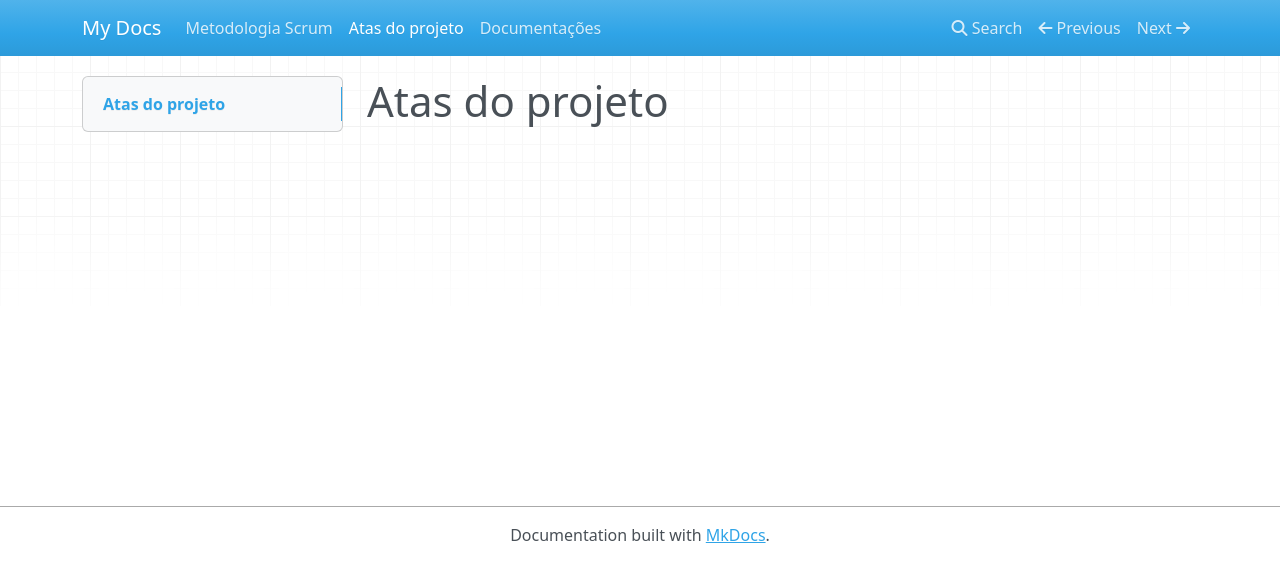
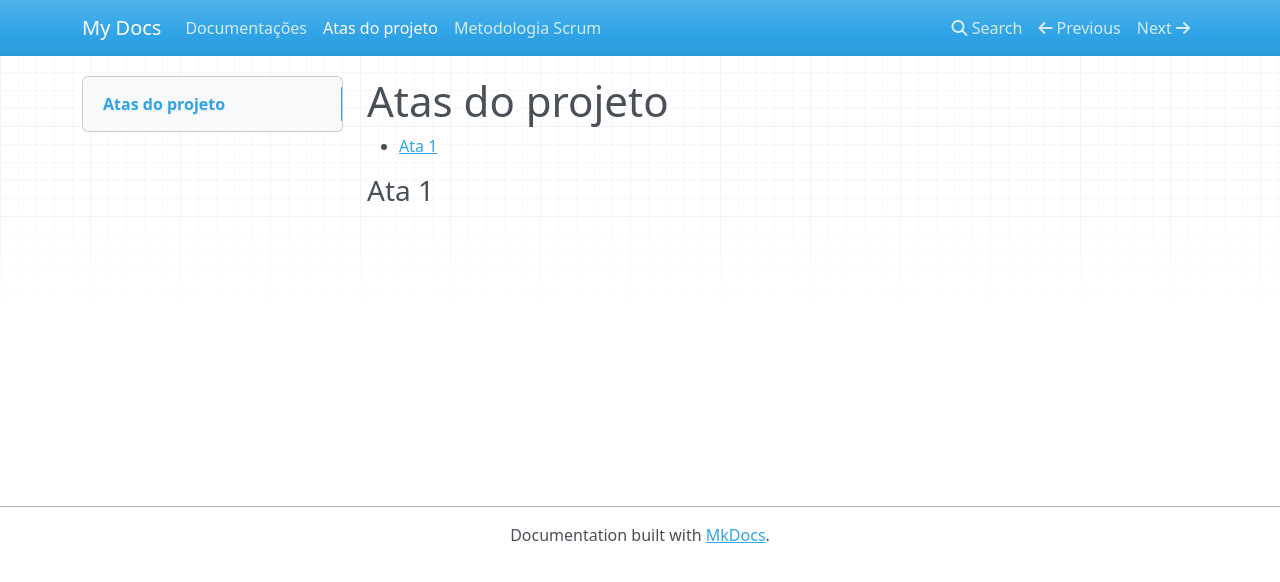
Before and after one commit to unb-mds/2023-2-Squad07, an MkDocs documentation site: the page built from docs/docs/ata.md, in a window 1280 px wide. Shown: the top 582 px of the page. Built offline with MkDocs 1.6.1, drawn with Linux system fonts in a browser that asks for light colours; nearby versions of some CDN libraries.

Commit message:
O campo dá ata está pronto

```diff
--- a/docs/docs/ata.md
+++ b/docs/docs/ata.md
@@ -1 +1,4 @@
 # Atas do projeto
+- [Ata 1](ata.md#ata-1)
+
+### Ata 1
```
Also changed, not shown: docs/docs/Cabeçalho.md (renamed from docs/docs/cabeçalho.md), docs/docs/scrum.md (renamed from docs/docs/Scrum.md).
